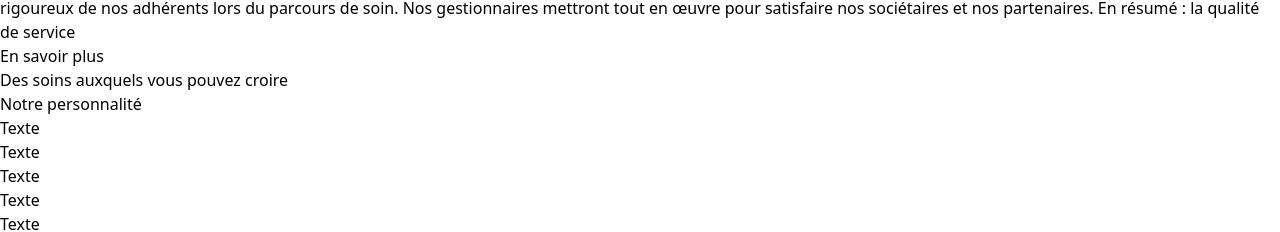
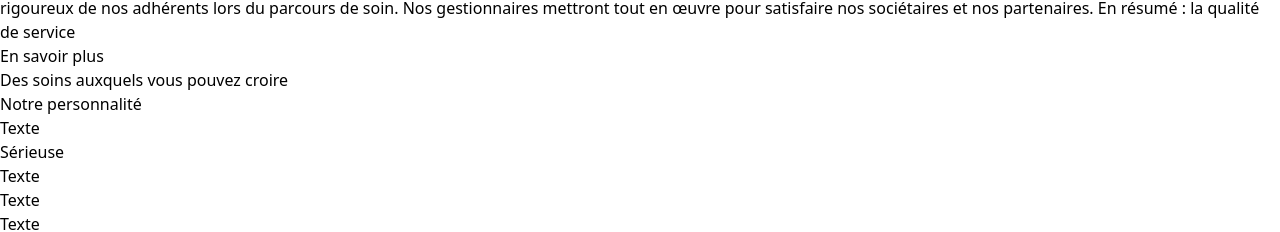
Before and after one commit to rovertnet/Scool, a React (Vite) app: page / in a window 1280 px wide. Shown: the part 1290-1522 px from the top of the page. Built offline with nearby package versions, Linux system fonts and the light colour scheme.

Commit message:
another commit

```diff
--- a/src/component/cHome/Person.jsx
+++ b/src/component/cHome/Person.jsx
@@ -1,4 +1,6 @@
 import { VscWorkspaceTrusted } from "react-icons/vsc";
+import { MdFavoriteBorder } from "react-icons/md";
+
 
 const Person = () => {
   return (
@@ -13,12 +15,12 @@ const Person = () => {
           </h3>
         </div>
         <div className=" flex flex-row justify-center items-center gap-5 md:mt-5 mt-10 ">
-          <div className="flex md:flex-col flex-row gap-3 bg-white border-[1px] shadow-md border-slate-500 p-6 md:px-14">
-            <div className="bg-green-600 p-5 md:px-14">Texte</div>
-            <div className="bg-green-600 p-5 md:px-14">Texte</div>
-            <div className="bg-green-600 p-5 md:px-14">Texte</div>
-            <div className="bg-green-600 p-5 md:px-14">Texte</div>
-            <div className="bg-green-600 p-3 md:px-12">Texte</div>
+          <div className="flex md:flex-col flex-row gap-0  p-6 md:px-14">
+            <div className="bg-slate-100 p-5 md:px-14">Texte</div>
+            <div className="bg-green-600  p-5 md:px-14">Sérieuse</div>
+            <div className="bg-slate-100 p-5 md:px-14">Texte</div>
+            <div className="bg-slate-100 p-5 md:px-14">Texte</div>
+            <div className="bg-green-600 md:px-12">Texte</div>
           </div>
           <div className=" md:py-10 py-7">
             <h2 className="text-xl font-bold text-slate-800 md:pt-8 pt-7">
@@ -50,8 +52,8 @@ const Person = () => {
                 <span>Texte</span>
               </div>
             </div>
-            <div className=" my-5 md:max-w-lg text-justify">
-              <p className="md:py-6">
+            <div className=" my-2 md:max-w-lg text-justify">
+              <p className="md:py-2">
                 Lorem ipsum dolor sit amet, consectetur adipiscing elit. Quisque
                 placerat scelerisque tortor ornare ornare. Quisque placerat
                 scelerisque tortor ornare ornare Convallis felis vitae tortor
```
